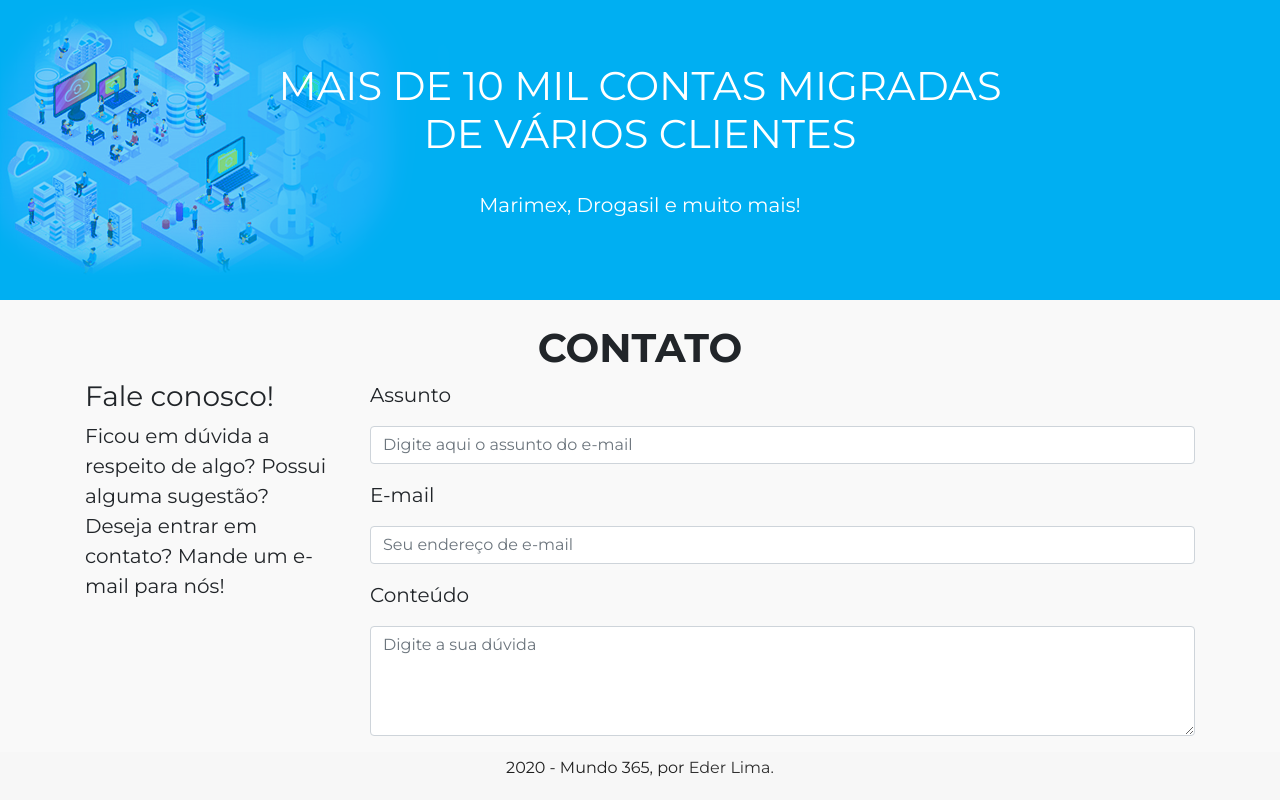
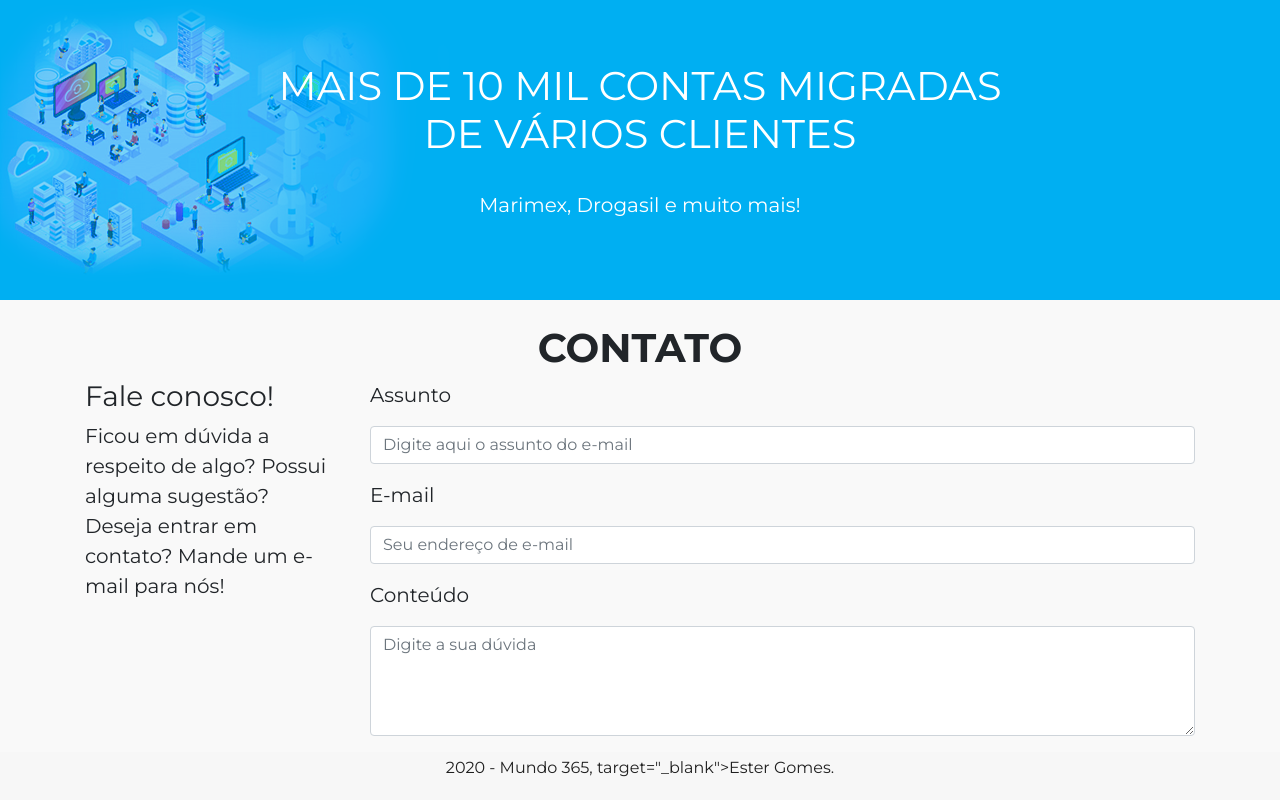
Before and after one commit to Th3Miss/Mundo365, a plain HTML site: page index.html in a window 1280 px wide. Shown: the part 1199-1999 px from the top of the page. Drawn offline with Linux system fonts and the light colour scheme.

Commit message:
Update index.html

```diff
--- a/index.html
+++ b/index.html
@@ -184,7 +184,7 @@
     <div class="container-fluid" id="footer">
         <div class="container p-1">
             <div>
-                <p class="text-center">2020 - Mundo 365, por <a href="https://www.linkedin.com/in/lima-eder" target="_blank">Eder Lima.</a></p>
+                <p class="text-center">2020 - Mundo 365, target="_blank">Ester Gomes.</a></p>
             </div>
         </div>
     </div>
```
